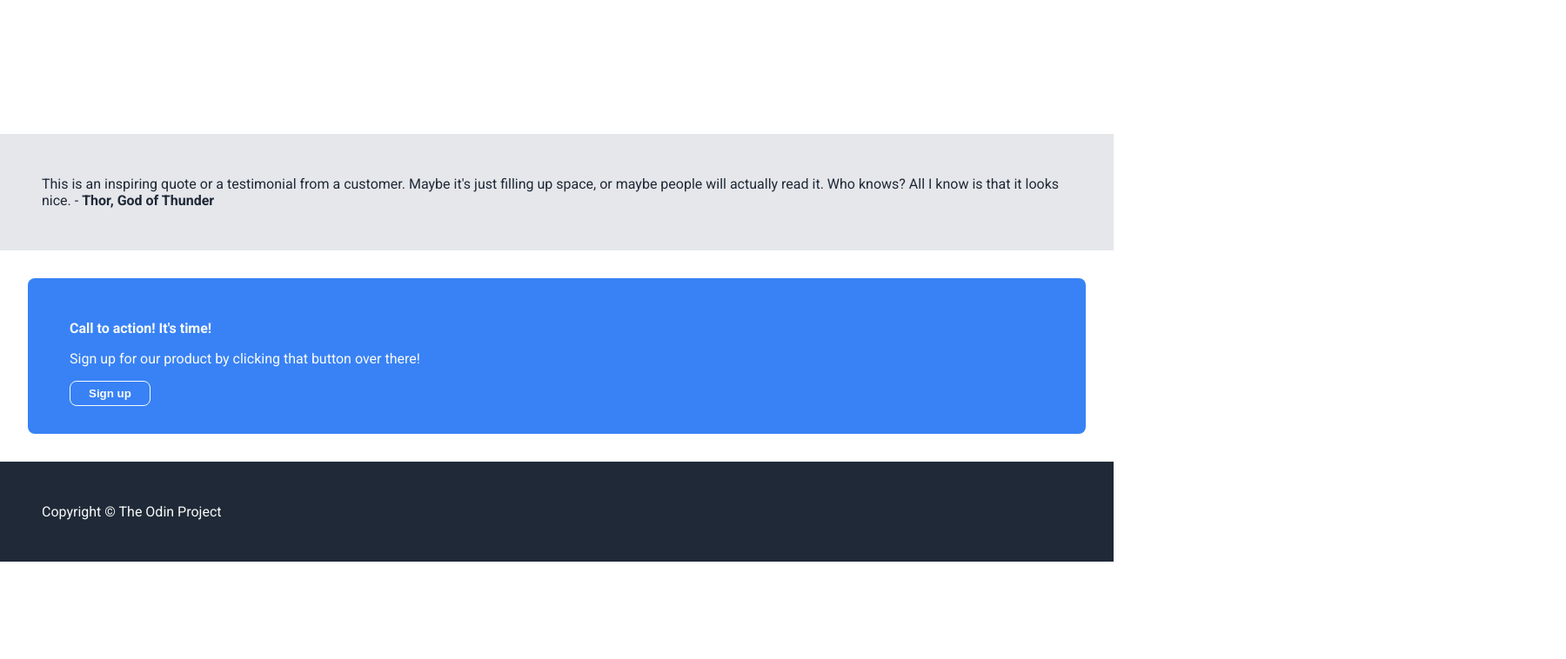
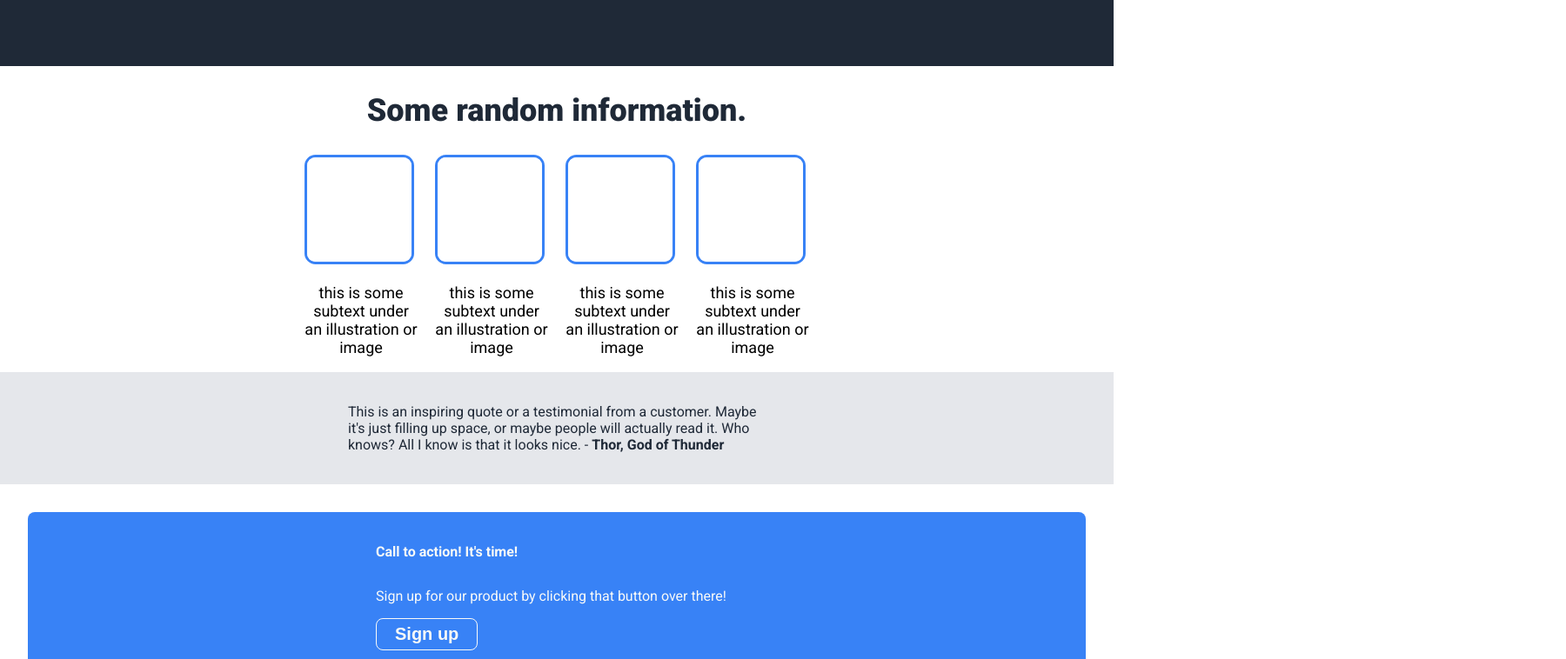
Before and after one commit to sara-jac/odin-landing-page, a plain HTML site: page index.html in a window 1280 px wide. Shown: the part 621-1379 px from the top of the page at 87% size, 1800 px wide, since content can reach past the window. Before the commit the page ends 1267 px from the top, so only its background shows below. Drawn offline with Linux system fonts and the light colour scheme.

Commit message:
Edit styling with flexbox

```diff
--- a/index.html
+++ b/index.html
@@ -18,31 +18,45 @@
       </ul>
       </div>
     </div>
-    <div class=" block main-block">
+    <div class="block main-block">
       <div class="hero-block">
         <div class="hero-text">
           <h1>This website is awesome</h1>
-        <p class="secondary-text">
-          This website has some subtext that goes here under the main title.
-          It's a smaller font and the color is lower contrast
-        </p>
-        <button>Sign up</button>
+          <p class="secondary-text">
+            This website has some subtext that goes here under the main title.
+            It's a smaller font and the color is lower contrast
+          </p>
+          <button>Sign up</button>
+          <div class="block placeholder-image">
+            <img src="src/placeholder.png">
+         </div>
       </div>
       </div>
-    <img class="block placeholder-image" src="src/placeholder.png">
   </div>
   </div>
-  <div class="block info-block">
+  <div class="info-block">
     <h2 class="info-header-text">Some random information.</h2>
     <div class="card-wrapper">
-    <img class="image-card" src="">
-    <p class="image-text"></p>
-    <img class="image-card" src="">
-    <p class="image-text"></p>
-    <img class="image-card" src="">
-    <p class="image-text"></p>
-    <img class="image-card" src="">
-    <p class="image-text"></p>
+    <div class="image-card">
+      <img src="src/white_blank.png">
+      <p class="image-text">this is some subtext under an
+        illustration or image</p>
+    </div>
+    <div class="image-card">
+      <img src="src/white_blank.png">
+      <p class="image-text">this is some subtext under an
+        illustration or image</p>
+    </div>
+    <div class="image-card">
+      <img src="src/white_blank.png">
+      <p class="image-text">this is some subtext under an
+        illustration or image</p>
+    </div>
+    <div class="image-card">
+      <img src="src/white_blank.png">
+      <p class="image-text">this is some subtext under an
+        illustration or image</p>
+    </div>
     </div>
   </div>
   <div class="block quote-block">
--- a/styles.css
+++ b/styles.css
@@ -46,6 +46,7 @@ a, .secondary-text {
 }
 
 button, .cta-button {
+  font-size: 20px;
   color: #F9FAF8;
   font-weight: 600;
   background-color: #3882f6;
@@ -69,35 +70,52 @@ button, .cta-button {
 .placeholder-image {
   width: 600px;
   height: 200px;
-  margin: 0 72px;
 }
 
 .info-header-text {
+  text-align: center;
   font-size: 36px;
   color: #1F2937;
   font-weight: 900;
 }
 
+.image-card > img {
+  border: 3px solid #3882f6;
+  border-radius: 10%;
+  width: 120px;
+  height: 120px;
+}
 /* padding and margin */
 
 .block {
-  padding: 32px 48px;
-
+  padding: 20px 400px;
 }
 
 
 /* section box styling */
 
-
-.nav {
+.block {
   display: flex;
+  flex-wrap: wrap;
+  align-items: center;
   justify-content: space-between;
-  align-items: center;
 }
 
-.main-block {
+.card-wrapper {
   display: flex;
+  flex-wrap: wrap;
   align-items: center;
+  justify-content: center;
+  gap: 20px;
+}
+
+.image-text {
+  font-size: 18px;
+  display: flex;
+  flex-wrap: row wrap;
+  width: 130px;
+  align-items: center;
+  text-align: center;
 }
 
 .quote-block {
```
Also changed, not shown: src/white_blank.png (added).
